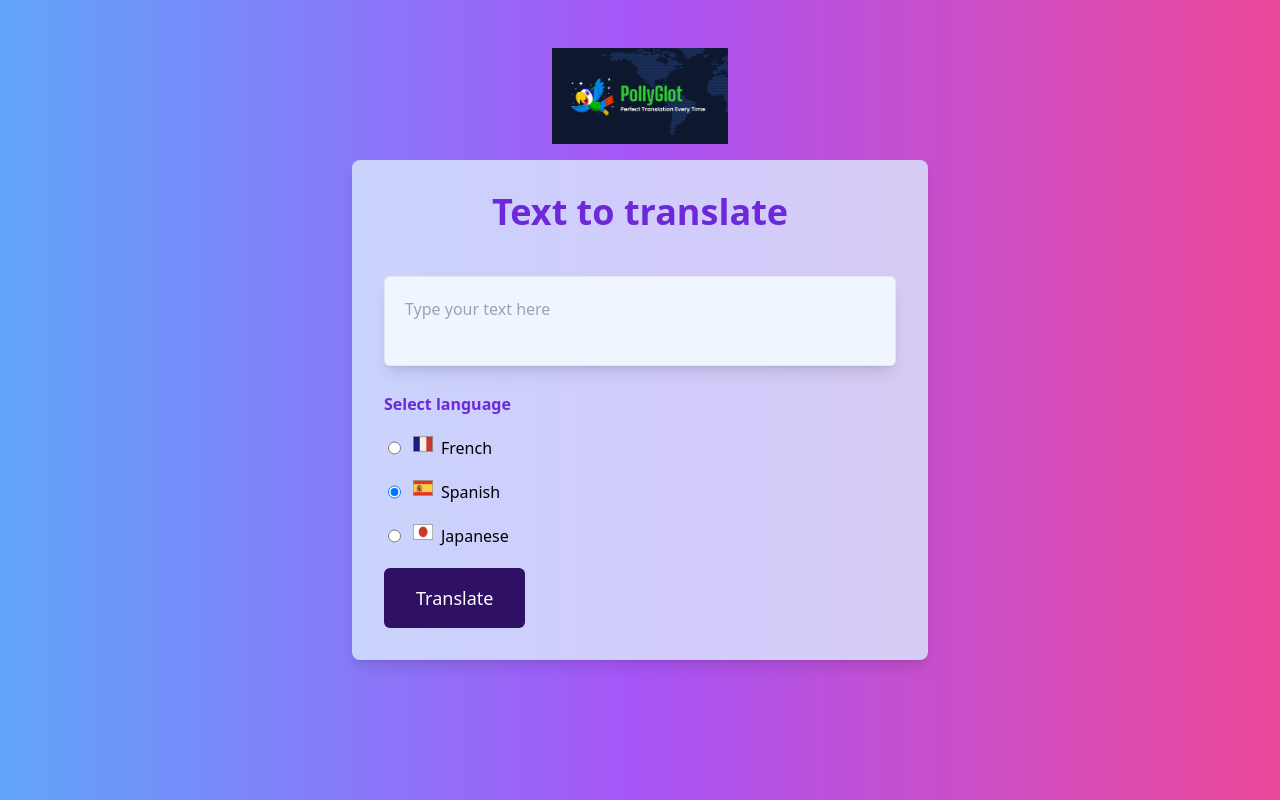
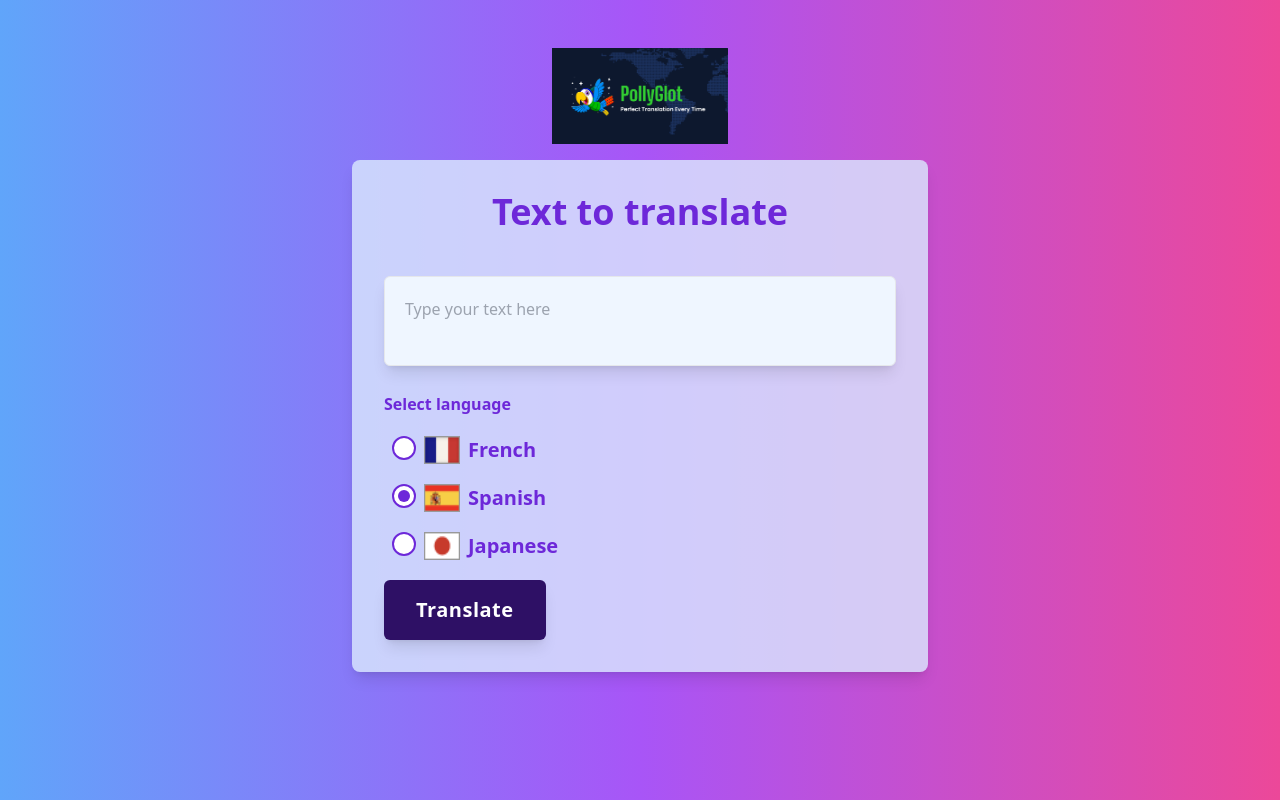
Before and after one commit to ElenaOikonomou/PolyGlot_AI, a React (Vite) app: page / in a window 1280 px wide. Built offline with nearby package versions, Linux system fonts and the light colour scheme; no server answers.

Commit message:
tailwindcss

```diff
--- a/src/App.jsx
+++ b/src/App.jsx
@@ -88,13 +88,25 @@ const App = () =>  {
        {languages.map((lang, index) => (
         <label key={index} className='flex space-x-2'>
 
-          <input className="m-1" type="radio" name="language" value={lang.name} checked={language === lang.name} onChange = {handleChange}/>
-          <img src={lang.flag} alt={lang.name} className='h-4 w-5 mr-2 '/>
-          <span>{lang.name}</span>
+          <input
+           className="m-1 hidden"  // Hide the default radio button"
+           type="radio"
+           name="language"
+           value={lang.name}
+           checked={language === lang.name}
+           onChange = {handleChange}/>
+           <div className="relative">
+           <div className="w-6 h-6 border-2 border-violet-700 rounded-full flex items-center justify-center
+                            bg-white hover:bg-violet-200 transition-colors duration-300">
+             <div className={`w-3 h-3 rounded-full ${language === lang.name ? 'bg-violet-700' : 'bg-white'} transition-all`}></div>
+           </div>
+           </div>
+           <img src={lang.flag} alt={lang.name} className='h-7 w-9 mr-3'/>
+           <span className="text-lg md:text-xl font-semibold text-violet-700">{lang.name}</span>
 
         </label>))}
 
-           <button className="mt-4  px-8 py-4 bg-violet-950 text-white rounded-md hover:bg-violet-700 text-lg transition-all duration-300" onClick={generateTranslation}>Translate</button>
+           <button className="mt-6 px-8 py-4 bg-violet-950 text-white rounded-md hover:bg-violet-700 text-xl font-bold tracking-wide transition-all duration-300 shadow-lg transform hover:scale-105 focus:outline-none focus:ring-4 focus:ring-violet-300" onClick={generateTranslation}>Translate</button>
 
         </div>
       </div>
```
